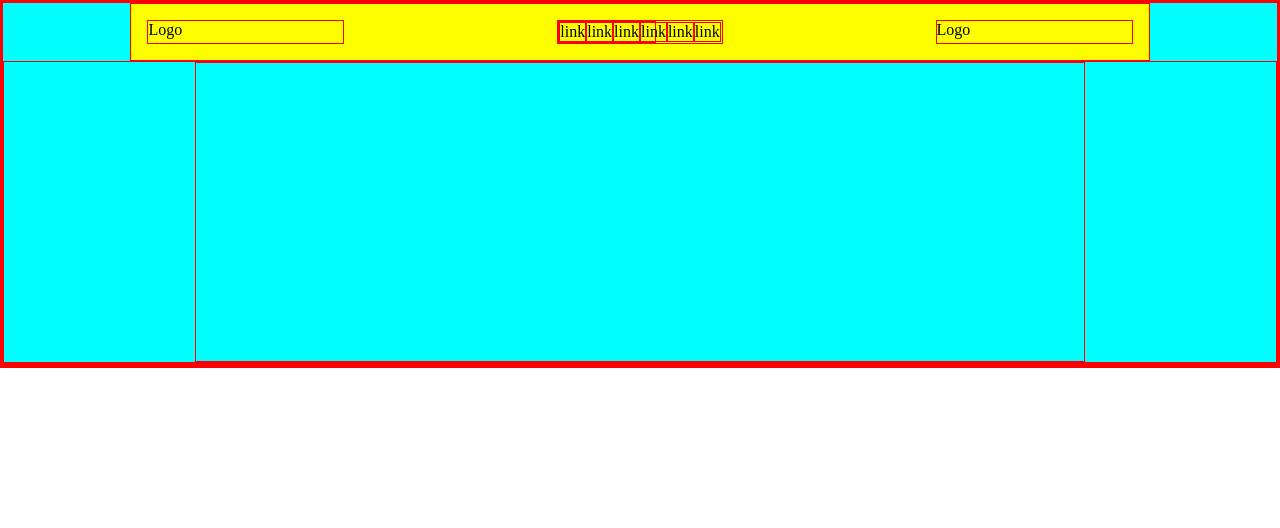
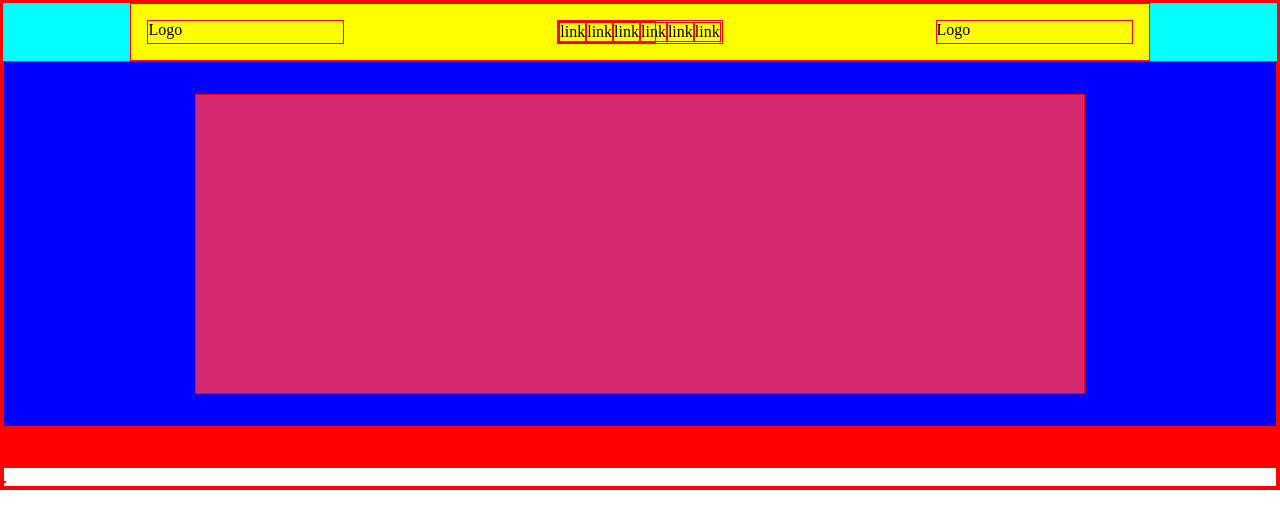
Before and after one commit to UmbertoSerino/htmlcss-struttura-discord, a plain HTML site: page index.html in a window 1280 px wide. Drawn offline with Linux system fonts and the light colour scheme.

Commit message:
macro-structure

```diff
--- a/index.html
+++ b/index.html
@@ -31,12 +31,41 @@
             </div>
         </header>
 
+        <!-- Section main -->
+    <main>
+        <!-- Section main 1 -->
+        <section>
+            <section></section>
+            <section></section>
+        </section>
+        <!-- Section main 2 -->
+        <section>
+            <section></section>
+            <section></section>
+        </section>
+        <!-- Section main 3 -->
+        <section>
+            <section></section>
+            <section></section>
+        </section>
+        <!-- Section main 4 -->
+        <section>
+            <section></section>
+        </section>
 
-
-
-
-    <main>
+        <section>
+            <section></section>
+            <section></section>
+            <section></section>
+            <section></section>
+            <section></section>
+        </section>
     </main>
-
+    <footer>
+        <section>
+            <section></section>
+            <button></button>
+        </section>
+    </footer>
 </body>
 </html>
--- a/style.css/style.css
+++ b/style.css/style.css
@@ -1,3 +1,4 @@
+/* Reset */
 *{
     margin: 0;
     padding: 0;
@@ -5,11 +6,12 @@
     border: 1px solid red;
 }
 
-/* Section-1 */
-
 header{
     background-color: aqua;
 }
+
+/* Section container header up */
+
 
 div.box-container.flex{
     width: 80%;
@@ -22,25 +24,25 @@ div.box-container.flex{
 
 header div section {
     width: 20%;
-
 }
 
-nav ul {
+nav ul.flex {
     display: flex;
     width: 60%;
     list-style-type: none;
 }
 
-/* Section-2 */
+/* Container Header Bottom */
 
 div.section-header-bottom{
     display: flex;
     justify-content: center;
+    background-color: blue;
 }
 
 div.section-header-bottom > section{
     height: 300px;
     width: 70%;
-    background-color: ;
-
+    background-color: rgb(216, 39, 113);
+    margin: 2rem;
 }
```
